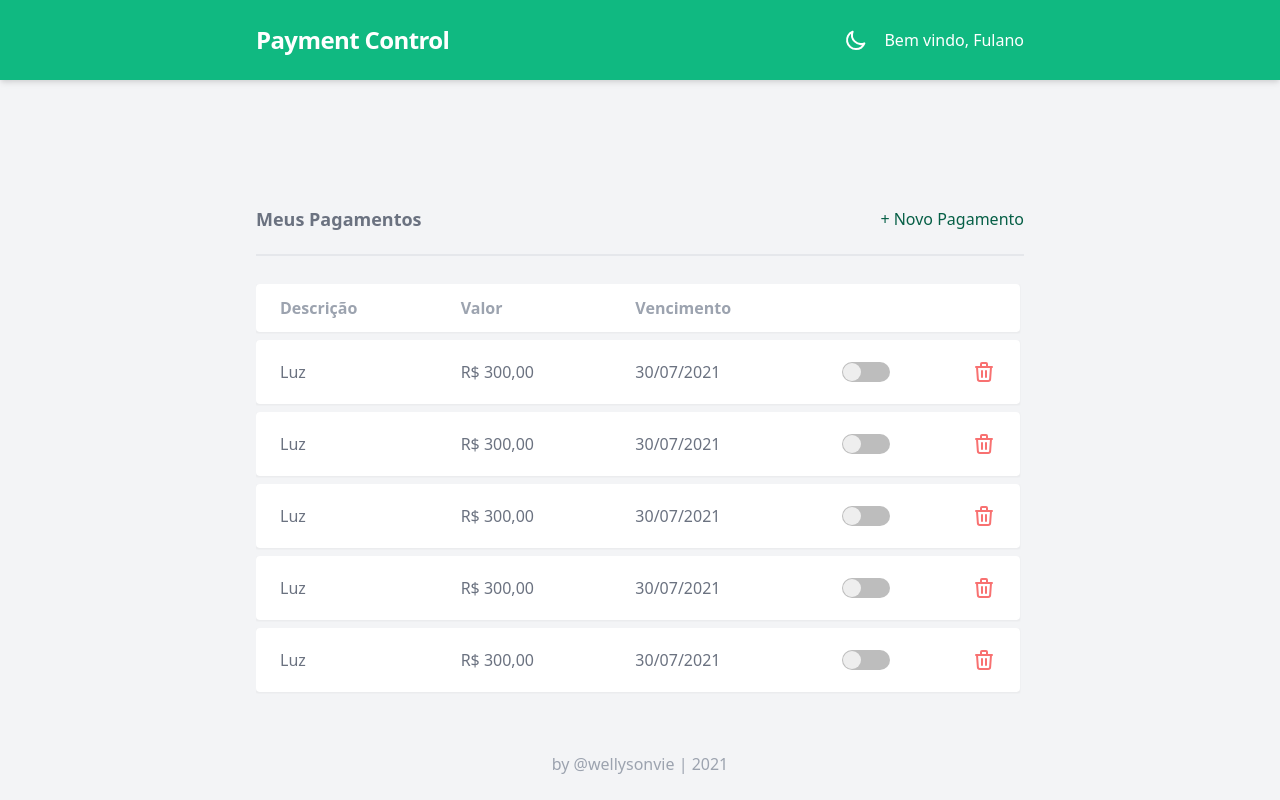
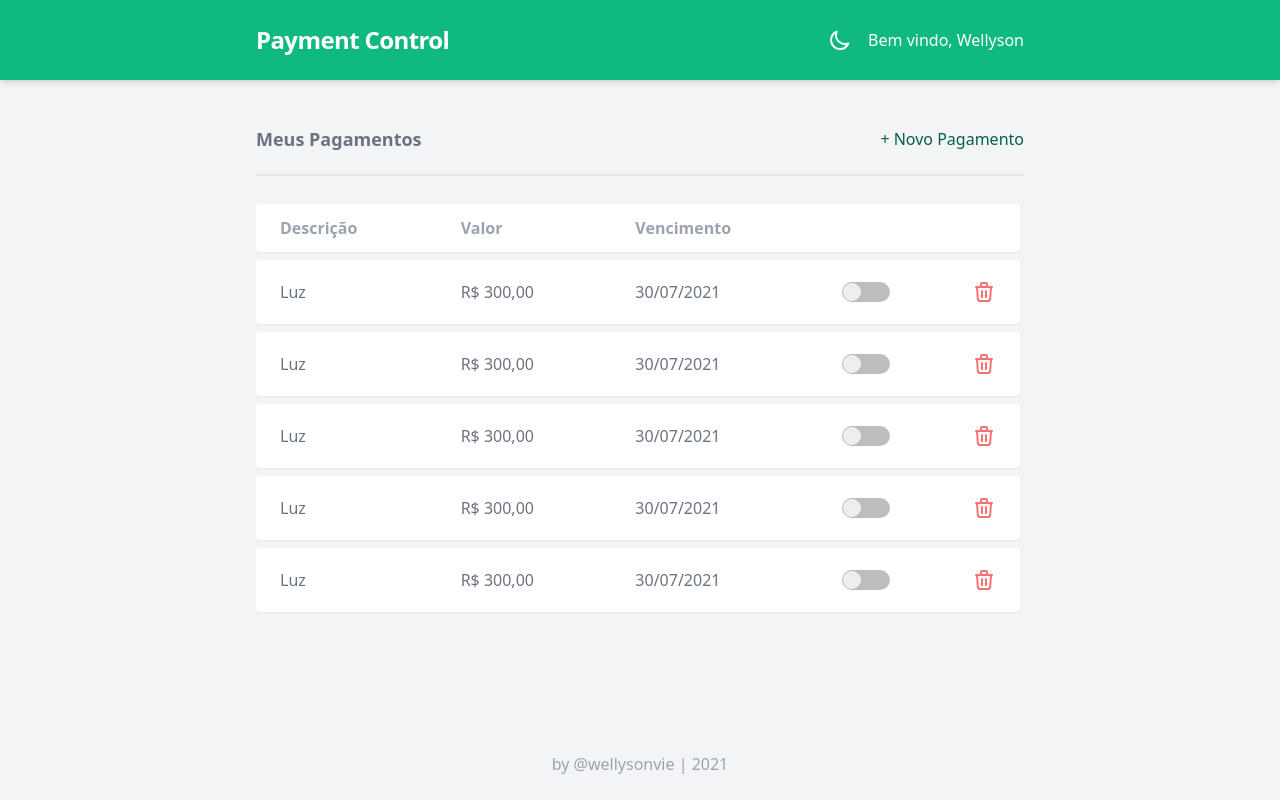
Before and after one commit to wellysonvie/payment-control, a React (Create React App) app: page / in a window 1280 px wide. Built offline with nearby package versions, Linux system fonts and the light colour scheme.

Commit message:
fix: header adjustment

```diff
--- a/src/components/Header.tsx
+++ b/src/components/Header.tsx
@@ -2,15 +2,16 @@ import ChangeThemeButton from "./ChangeThemeButton";
 
 const Header = () => {
   return (
-    <header className="bg-green-500 dark:bg-gray-700 px-5 shadow-md">
+    <header className="bg-green-500 dark:bg-gray-700 px-5 shadow-md fixed top-0 z-10 w-full">
       <div className="max-w-3xl mx-auto h-20 flex justify-between items-center">
-        <h1 className="font-bold text-2xl text-white dark:text-green-500 tracking-tight">
+        <h1 className="mr-4 font-bold text-xl sm:text-2xl text-white dark:text-green-500 tracking-tight whitespace-nowrap">
           Payment Control
         </h1>
         <div className="flex items-center">
           <ChangeThemeButton />
           <p className="text-base text-white dark:text-green-500 ml-4">
-            Bem vindo, <span className="font-medium">Fulano</span>
+            Bem vindo, <br className="block sm:hidden" />
+            <span className="font-medium">Wellyson</span>
           </p>
         </div>
       </div>
```
